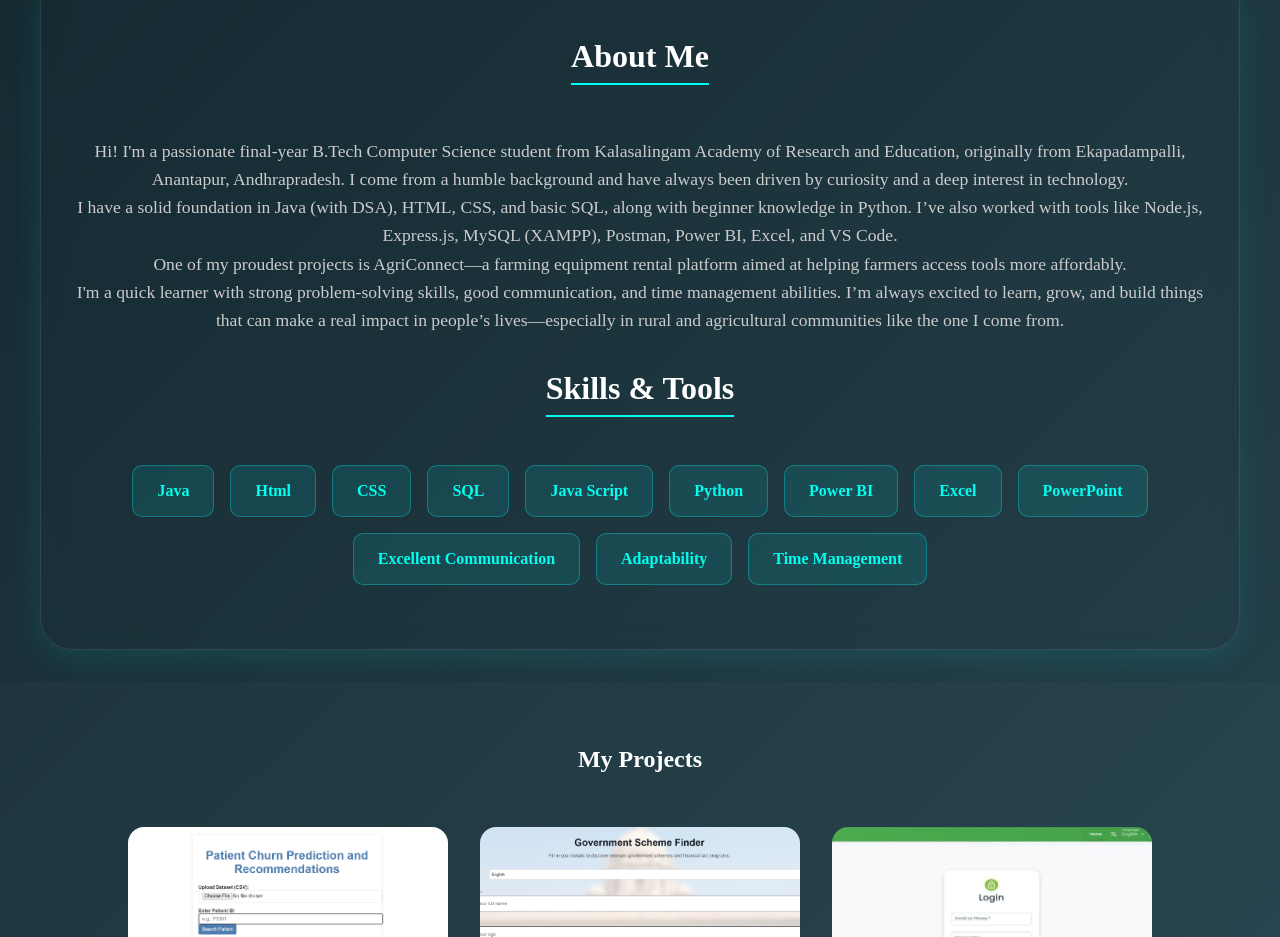
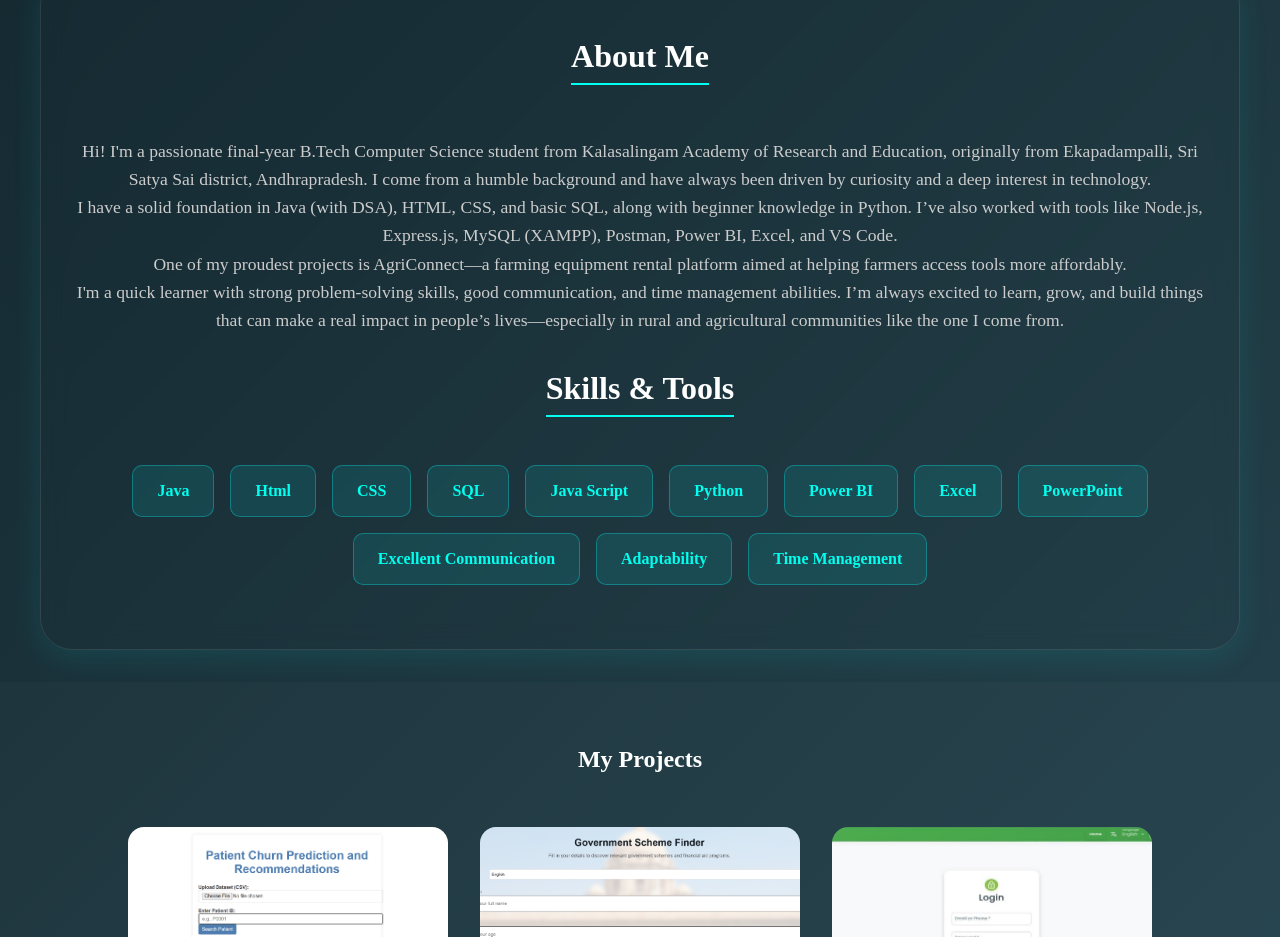
Before and after one commit to JastiBhavana369/Bhavana_Portfolio, a plain HTML site: page index.html in a window 1280 px wide. Shown: the part 941-1878 px from the top of the page. Drawn offline with Linux system fonts and the light colour scheme.

Commit message:
Update index.html

```diff
--- a/index.html
+++ b/index.html
@@ -54,7 +54,7 @@
     </br>
     </br>
     </br>
-    <p>Hi! I'm a passionate final-year B.Tech Computer Science student from Kalasalingam Academy of Research and Education, originally from Ekapadampalli, Anantapur, Andhrapradesh. I come from a humble background and have always been driven by curiosity and a deep interest in technology.</p>
+    <p>Hi! I'm a passionate final-year B.Tech Computer Science student from Kalasalingam Academy of Research and Education, originally from Ekapadampalli, Sri Satya Sai district, Andhrapradesh. I come from a humble background and have always been driven by curiosity and a deep interest in technology.</p>
 
 <p>I have a solid foundation in Java (with DSA), HTML, CSS, and basic SQL, along with beginner knowledge in Python. I’ve also worked with tools like Node.js, Express.js, MySQL (XAMPP), Postman, Power BI, Excel, and VS Code.</p> <p>One of my proudest projects is AgriConnect—a farming equipment rental platform aimed at helping farmers access tools more affordably.</p>
 
```
